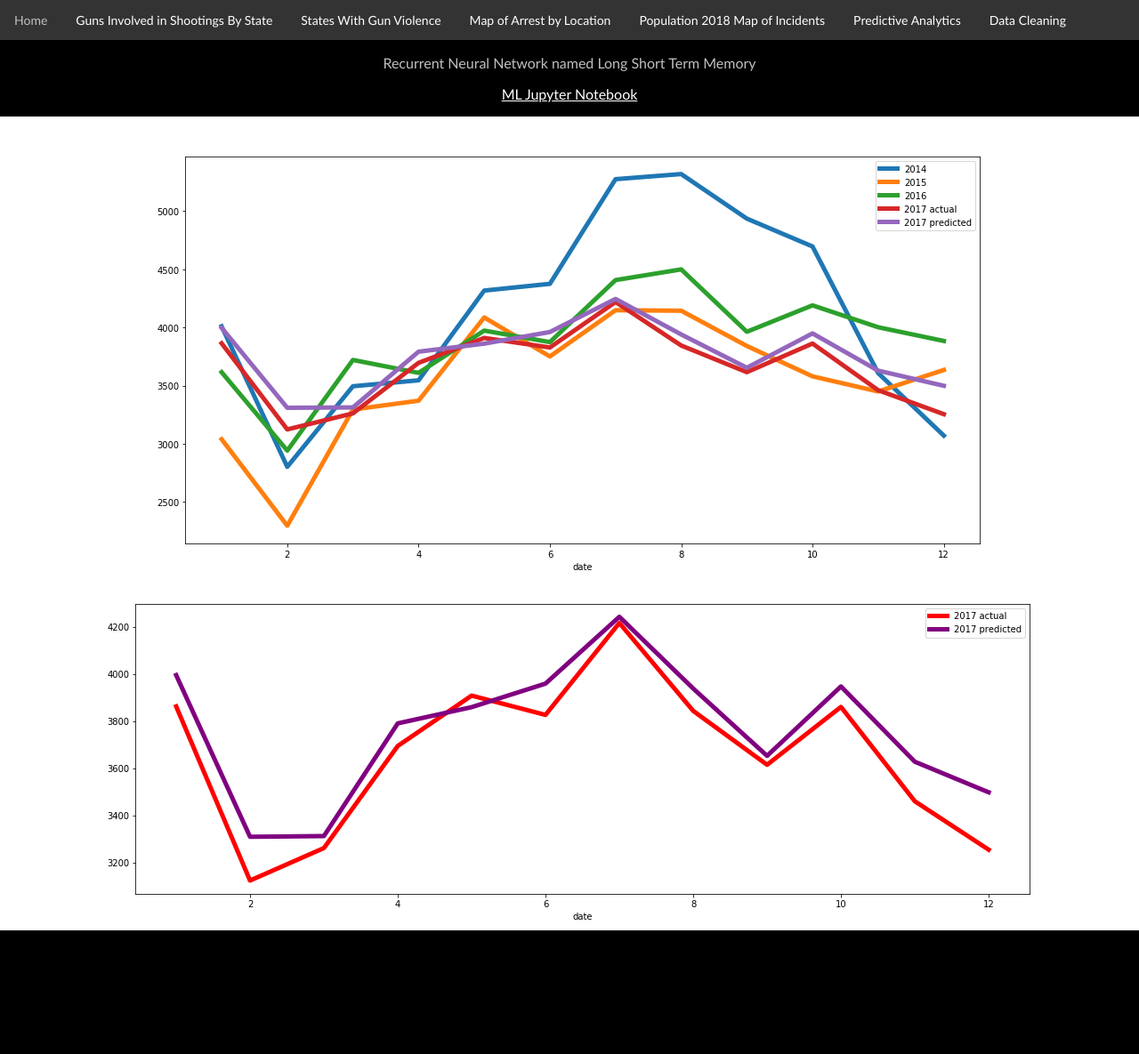
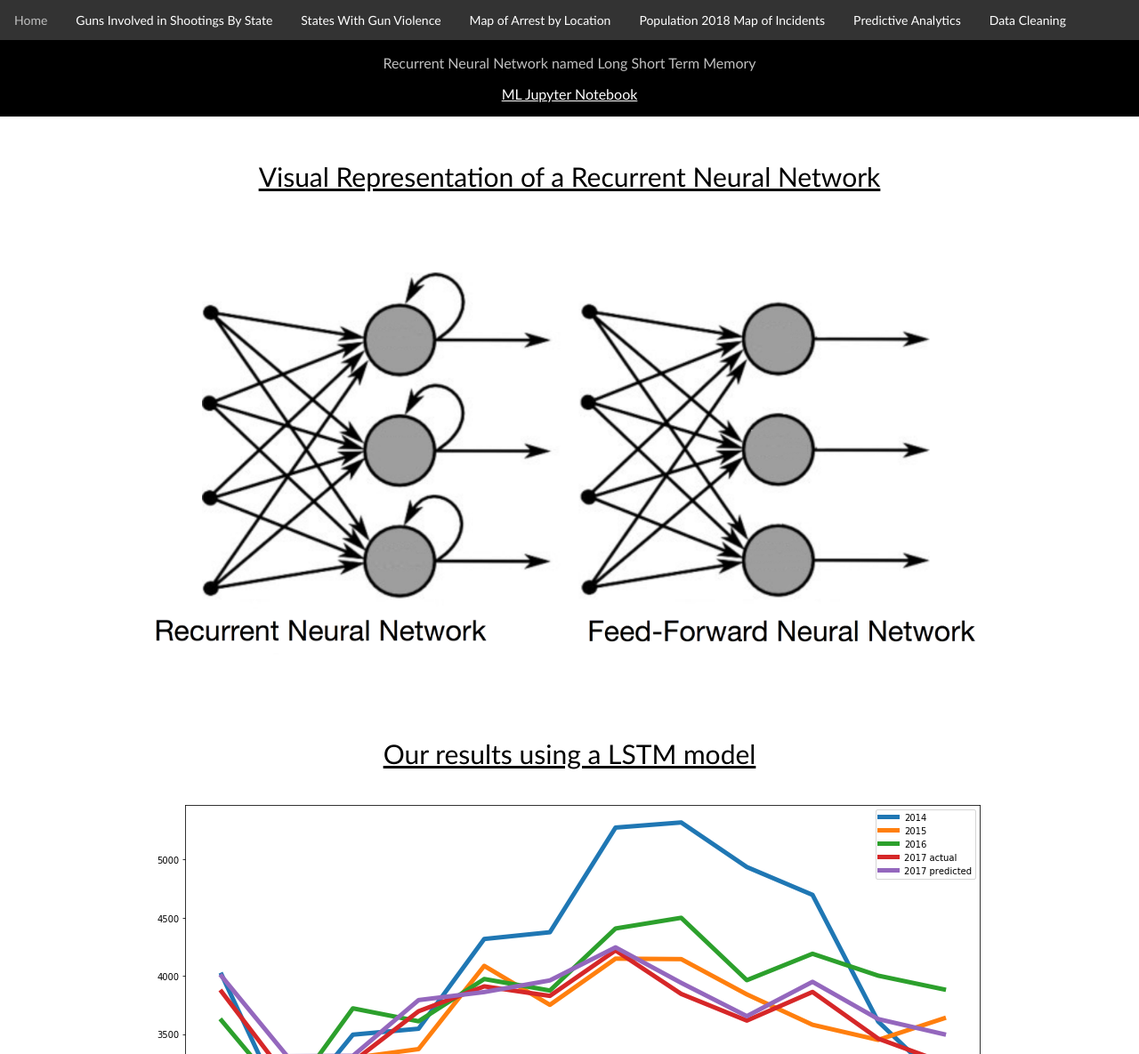
Before and after one commit to kmclewis/kmclewis.github.io, a plain HTML site: page machinelearning.html in a window 1280 px wide. Shown: the top 1185 px of the page at 89% size. Before the commit the page ends 1046 px from the top, so only its background shows below. Drawn offline with nearby package versions, Linux system fonts and the light colour scheme.

Commit message:
pushing rnn image and updated ML page

```diff
--- a/machinelearning.html
+++ b/machinelearning.html
@@ -32,6 +32,9 @@
 
 <div class="white">
                 <br>
+                <p style="font-size: 30px; color:black;text-decoration:underline">Visual Representation of a Recurrent Neural Network</p>
+                <p><img src="rnn.png" width=1000px height=550px></p>
+                <p style="font-size: 30px; color:black;text-decoration:underline">Our results using a LSTM model</p>
                 <p><img src="AllYears.png"></p>
                 <p><img src="2017PredictedVsActual.png"></p>
 </div>
```
Also changed, not shown: rnn.png (added).
